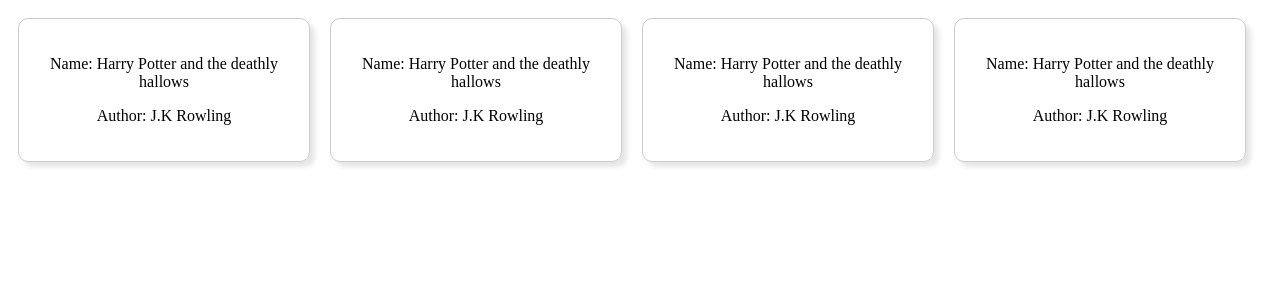
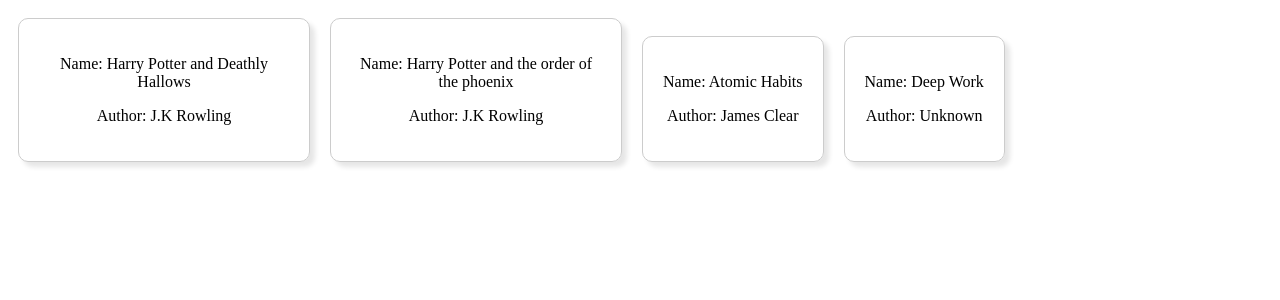
Before and after one commit to raiyan12999/favourite-book-tracker, a React (Vite) app in the folder favourite-book-tracker/: page / in a window 1280 px wide. Shown: the top 300 px of the page. Built offline with nearby package versions, Linux system fonts and the light colour scheme.

Commit message:
passed information from parent to child using props

```diff
--- a/favourite-book-tracker/src/App.jsx
+++ b/favourite-book-tracker/src/App.jsx
@@ -3,10 +3,10 @@
 
 function App(){
   return (<>
-          <Bookcard/>
-          <Bookcard/>
-          <Bookcard/>
-          <Bookcard/>
+          <Bookcard name="Harry Potter and Deathly Hallows" author="J.K Rowling"/>
+          <Bookcard name="Harry Potter and the order of the phoenix" author="J.K Rowling"/>
+          <Bookcard name="Atomic Habits" author="James Clear"/>
+          <Bookcard name="Deep Work" author="Unknown"/>
         </>);
 }
 
--- a/favourite-book-tracker/src/Bookcard.jsx
+++ b/favourite-book-tracker/src/Bookcard.jsx
@@ -1,7 +1,7 @@
-function Bookcard(){
+function Bookcard(props){
     return(<div className="book">
-        <p>Name: Harry Potter and the deathly hallows</p>
-        <p>Author: J.K Rowling</p>
+        <p>Name: {props.name}</p>
+        <p>Author: {props.author}</p>
     </div>);
 }
 
```
